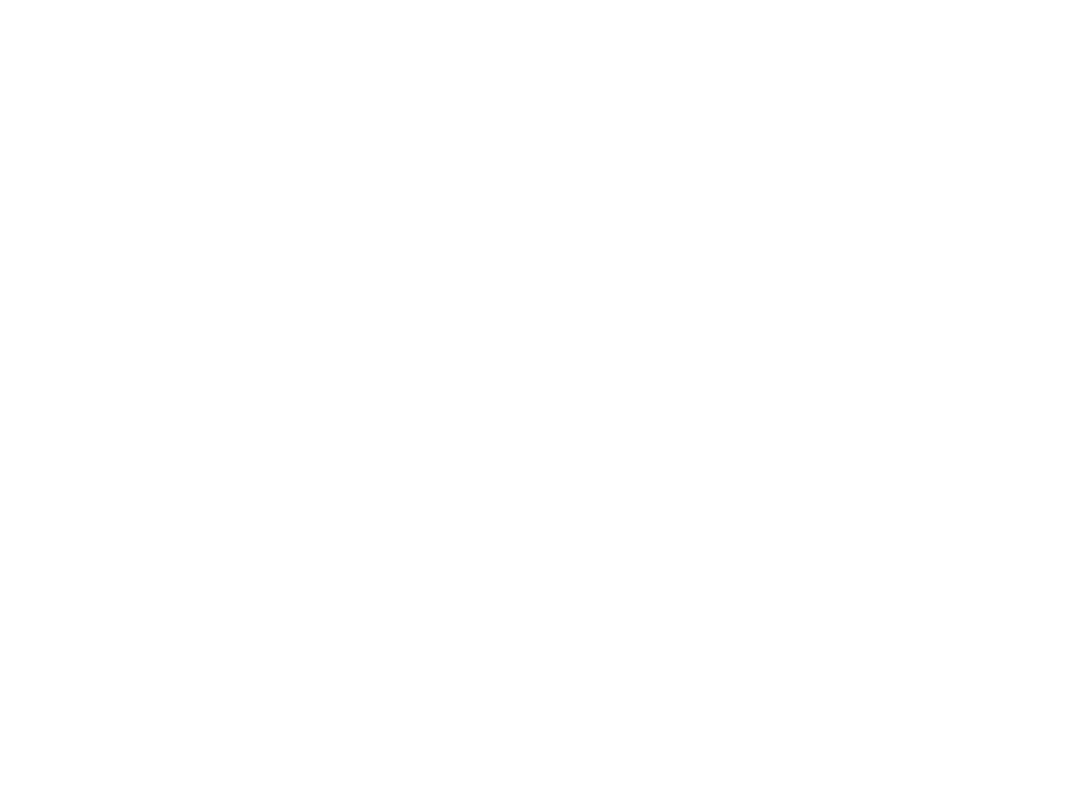
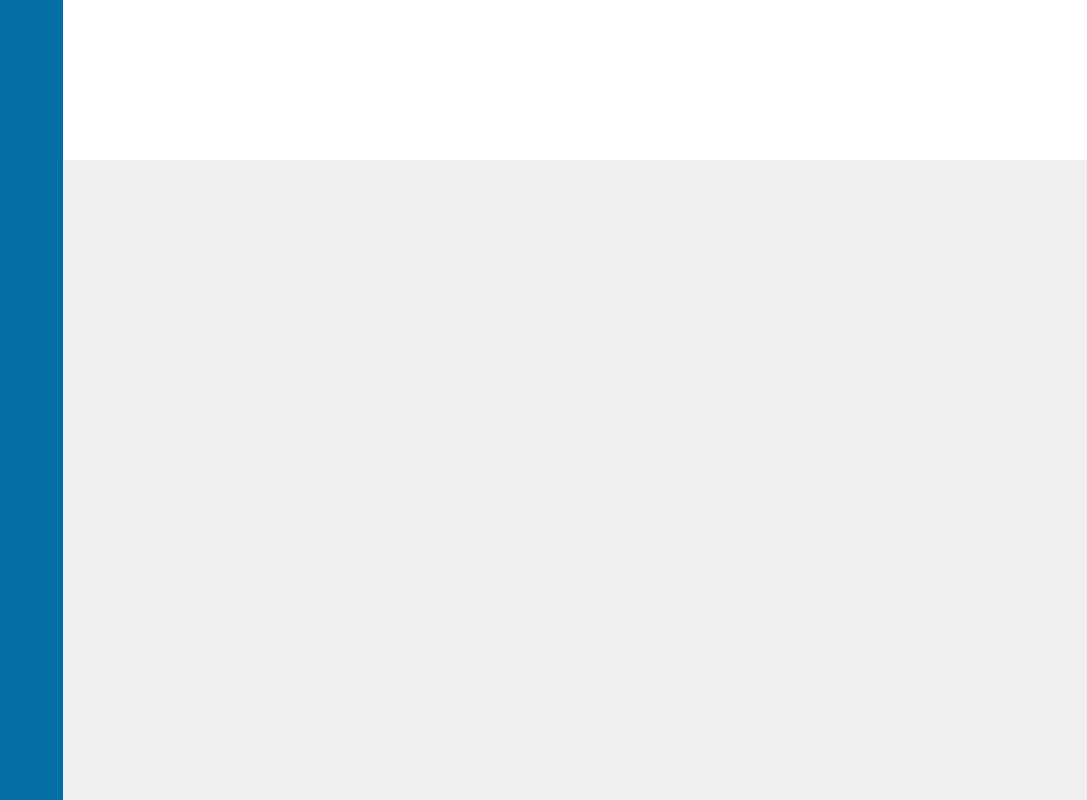
Before and after one commit to AlyLoutfy/admin-dashboard, a plain HTML site: page index.html in a window 1280 px wide. Shown: the whole page, without its empty margins (193-1280 px from the left). Drawn offline with Linux system fonts and the light colour scheme.

Commit message:
Grids in place

```diff
--- a/index.html
+++ b/index.html
@@ -7,8 +7,33 @@
   <link rel="stylesheet" href="style.css">
 
   <title>Admin Dashboard</title>
+
 </head>
 <body>
+  <div class="container">
 
+    <div class="header">
+      <div class="top"></div>
+      <div class="bottom"></div>
+    </div>
+
+    <div class="sidebar">
+
+    </div>
+
+    <div class="content">
+      <div class="projects">
+
+      </div>
+
+      <div class="announcements">
+
+      </div>
+
+      <div class="trending">
+
+      </div>
+    </div>
+  </div>
 </body>
 </html>
--- a/style.css
+++ b/style.css
@@ -0,0 +1,35 @@
+*,
+*::after,
+*::before {
+  font-family: 'Roboto', sans-serif;
+  box-sizing: border-box;
+  padding: 0;
+  margin: 0;
+}
+
+.container {
+  display: grid;
+  grid-template-columns: 1fr 4fr;
+  grid-template-rows: 1fr 4fr;
+  border: black 1px;
+  height: 100vh;
+}
+
+.header {
+  display: grid;
+  grid-template-rows: 1fr 1fr;
+  background-color: white;
+}
+
+.sidebar {
+  grid-area: 1 / 1 / 5 / 2;
+  background-color: rgb(4, 111, 164);
+  color: white;
+}
+
+.content {
+  display: grid;
+  grid-template-columns: 3fr 1fr;
+  grid-template-rows: 1fr 1fr;
+  background-color: rgb(239, 239, 239);
+}
```
